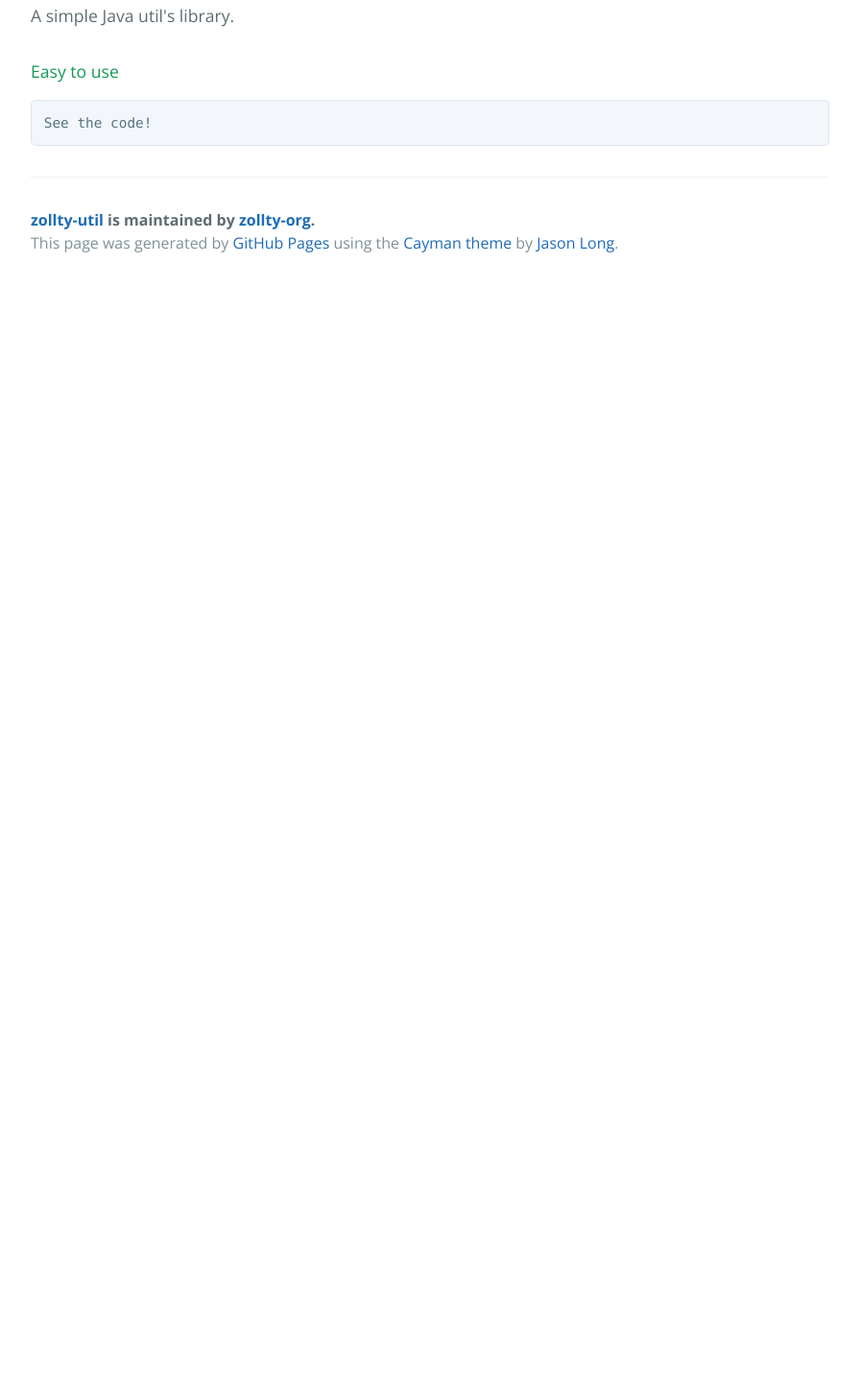
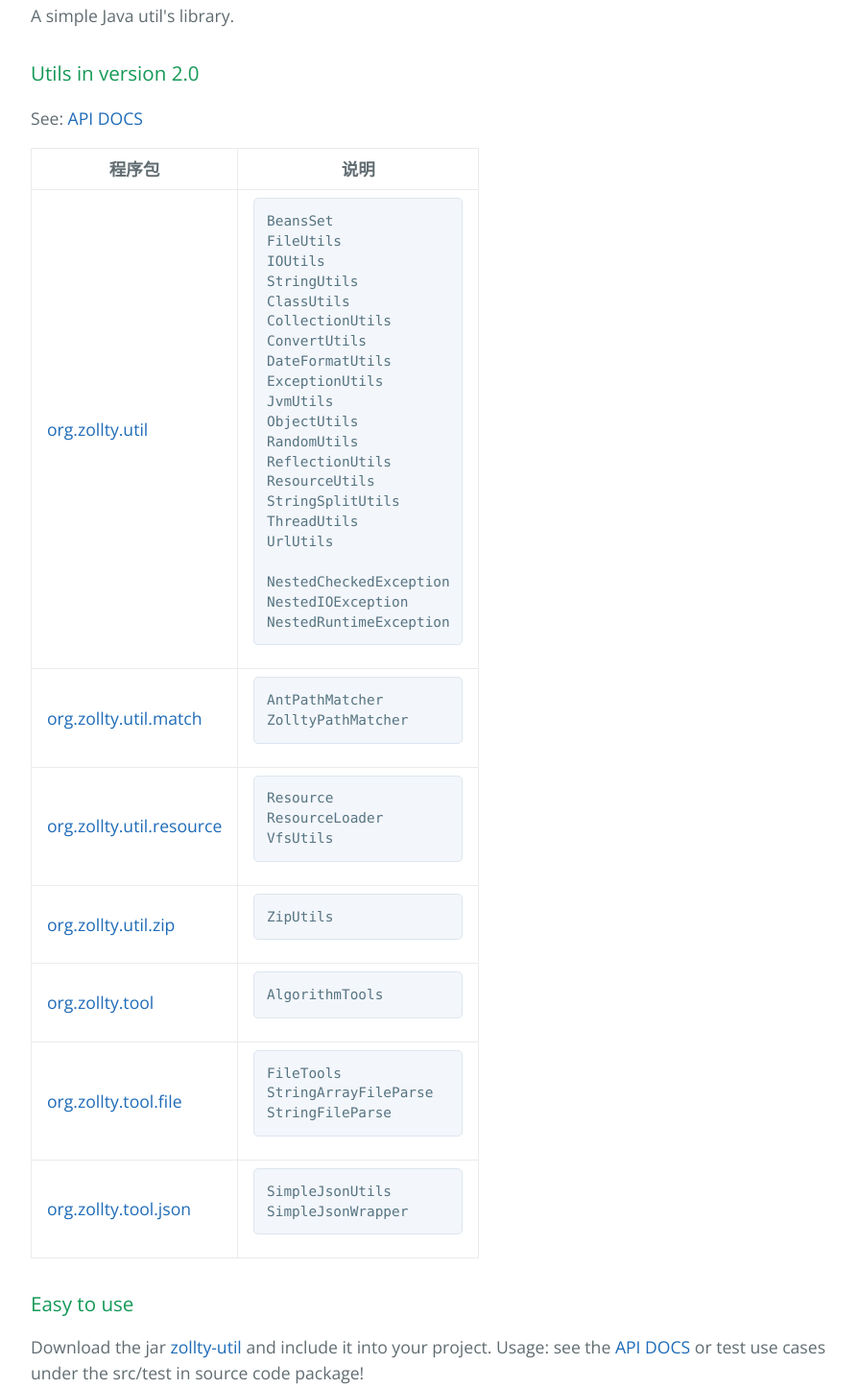
Before and after one commit to jretty-org/jretty-util, a plain HTML site: page index.html in a window 1280 px wide. Shown: the part 482-1928 px from the top of the page at 96% size, without its empty margins (192-1087 px from the left). Before the commit the page ends 800 px from the top, so only its background shows below. Drawn offline with nearby package versions, Linux system fonts and the light colour scheme.

Commit message:
update index

```diff
--- a/index.html
+++ b/index.html
@@ -24,11 +24,108 @@
 
 <p>A simple Java util's library.</p>
 
-<h4>
-<a id="easy-to-use" class="anchor" href="#easy-to-use" aria-hidden="true"><span class="octicon octicon-link"></span></a>Easy to use</h4>
+<h3>
+<a id="utils-in-v2.0" class="anchor" href="#utils-in-v2.0" aria-hidden="true"><span class="octicon octicon-link"></span></a>Utils in version 2.0</h3>
 
-<pre><code>See the code!
-</code></pre>
+<p>See: <a href="http://www.zollty.com/zollty-util/apidocs/" target="_blank">API DOCS</a></p>
+
+<table class="overviewSummary" border="0" cellpadding="3" cellspacing="0" summary="程序包表, 列表程序包和解释">
+<tr>
+<th scope="col">程序包</th>
+<th scope="col">说明</th>
+</tr>
+<tbody>
+<tr>
+<td><a href="http://www.zollty.com/zollty-util/apidocs/org/zollty/util/package-summary.html" target="_blank">org.zollty.util</a></td>
+<td>
+<pre>
+BeansSet
+FileUtils
+IOUtils
+StringUtils
+ClassUtils
+CollectionUtils
+ConvertUtils
+DateFormatUtils
+ExceptionUtils
+JvmUtils
+ObjectUtils
+RandomUtils
+ReflectionUtils
+ResourceUtils
+StringSplitUtils
+ThreadUtils
+UrlUtils
+
+NestedCheckedException
+NestedIOException
+NestedRuntimeException
+</pre>
+</td>
+</tr>
+<tr>
+<td><a href="http://www.zollty.com/zollty-util/apidocs/org/zollty/util/match/package-summary.html" target="_blank">org.zollty.util.match</a></td>
+<td>
+<pre>
+AntPathMatcher
+ZolltyPathMatcher
+</pre>
+</td>
+</tr>
+<tr>
+<td><a href="http://www.zollty.com/zollty-util/apidocs/org/zollty/util/resource/package-summary.html" target="_blank">org.zollty.util.resource</a></td>
+<td>
+<pre>
+Resource
+ResourceLoader
+VfsUtils
+</pre>
+</td>
+</tr>
+<tr>
+<td><a href="http://www.zollty.com/zollty-util/apidocs/org/zollty/util/zip/package-summary.html" target="_blank">org.zollty.util.zip</a></td>
+<td>
+<pre>
+ZipUtils
+</pre>
+</td>
+</tr>
+<tr>
+<td><a href="http://www.zollty.com/zollty-util/apidocs/org/zollty/tool/package-summary.html" target="_blank">org.zollty.tool</a></td>
+<td>
+<pre>
+AlgorithmTools
+</pre>
+</td>
+</tr>
+<tr>
+<td><a href="http://www.zollty.com/zollty-util/apidocs/org/zollty/tool/file/package-summary.html" target="_blank">org.zollty.tool.file</a></td>
+<td>
+<pre>
+FileTools
+StringArrayFileParse
+StringFileParse
+</pre>
+</td>
+</tr>
+<tr>
+<td><a href="http://www.zollty.com/zollty-util/apidocs/org/zollty/tool/json/package-summary.html" target="_blank">org.zollty.tool.json</a></td>
+<td>
+<pre>
+SimpleJsonUtils
+SimpleJsonWrapper
+</pre>
+</td>
+</tr>
+</tbody>
+</table>
+
+<h3>
+<a id="easy-to-use" class="anchor" href="#easy-to-use" aria-hidden="true"><span class="octicon octicon-link"></span></a>Easy to use</h3>
+
+<div>
+    Download the jar <a href="https://github.com/zollty-org/zollty-util/tree/master/dist" target="_blank">zollty-util</a> and include it into your project. Usage: see the <a href="http://www.zollty.com/zollty-util/apidocs/" target="_blank">API DOCS</a> or test use cases under the src/test in source code package!
+</div>
 
       <footer class="site-footer">
         <span class="site-footer-owner"><a href="https://github.com/zollty-org/zollty-util">zollty-util</a> is maintained by <a href="https://github.com/zollty-org">zollty-org</a>.</span>
```
